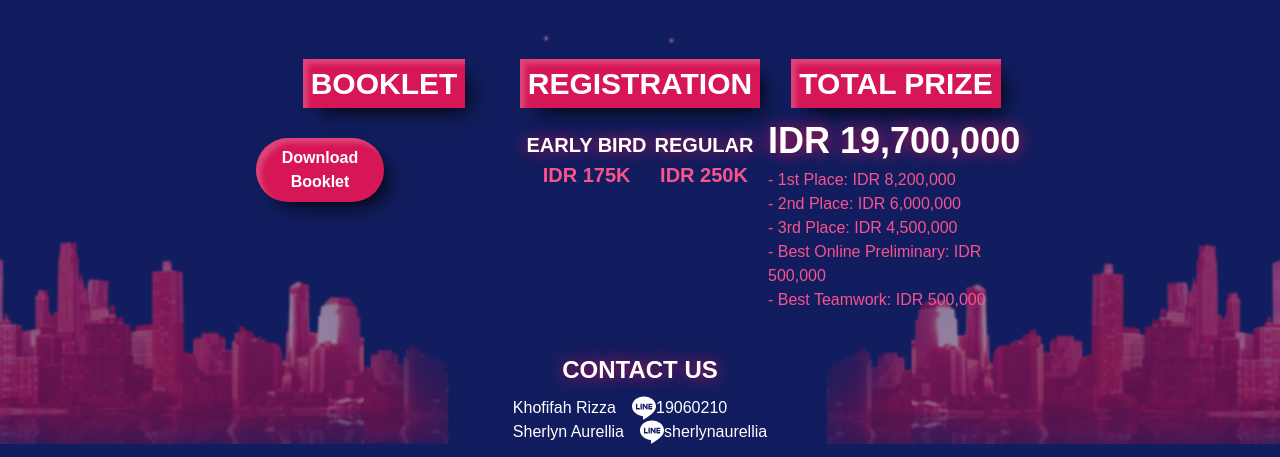
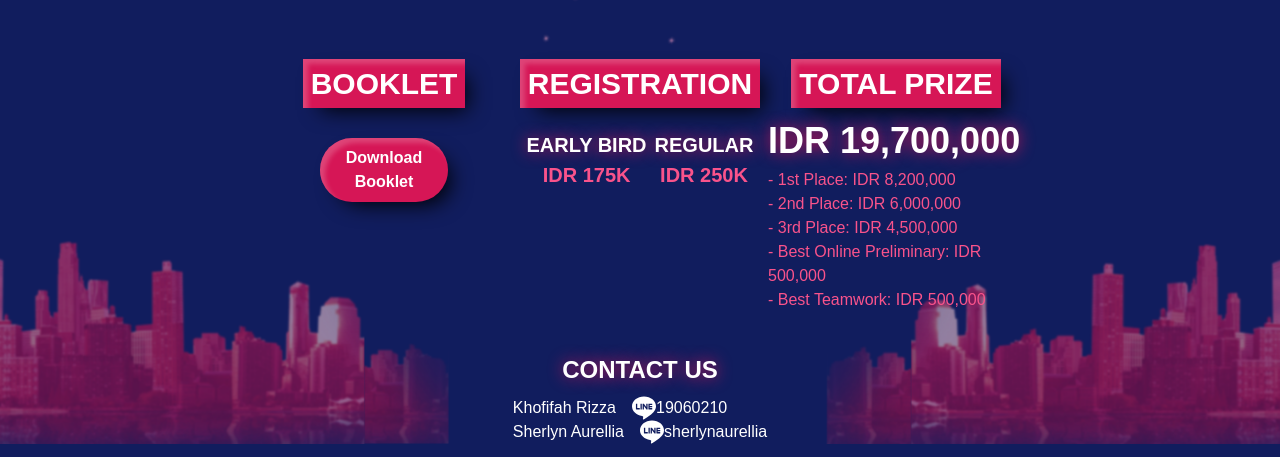
Before and after one commit to justdheja/gmad-2021-gatsby, a Gatsby site: page /nao in a window 1280 px wide. Shown: the part 1347-1804 px from the top of the page. Built offline with nearby package versions, Linux system fonts and the light colour scheme; Gatsby itself is replaced by a stand-in of ours.

Commit message:
fix btn download nao

```diff
--- a/src/pages/nao.js
+++ b/src/pages/nao.js
@@ -81,12 +81,12 @@ const Nao = () => {
               href="https://drive.google.com/drive/folders/1QQNa7ZMMXlUby9yq9Cs2iHoofJCaO2YP?usp=sharing"
               target="_blank"
               rel="noopener noreferrer"
-              className="w-full"
+              className="p-2 md:ml-0 font-semibold cursor-pointer bg-palette-pink hover:bg-palette-dusty shadow-effect-nao text-sm text-white transition ease-in duration-200 text-center text-base w-6/12 shadow-lg rounded-full"
             >
-              <button className="p-2 md:ml-0 font-semibold cursor-pointer bg-palette-pink hover:bg-palette-dusty shadow-effect-nao text-sm text-white transition ease-in duration-200 text-center text-base w-6/12 shadow-lg rounded-full">
+              {/* <button className="p-2 md:ml-0 font-semibold cursor-pointer bg-palette-pink hover:bg-palette-dusty shadow-effect-nao text-sm text-white transition ease-in duration-200 text-center text-base w-6/12 shadow-lg rounded-full"> */}
                 Download Booklet
                 {/* <i>Coming Soon</i> */}
-              </button>
+              {/* </button> */}
             </a>
           </div>
 
```
